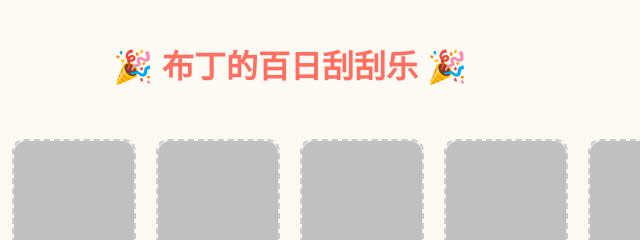
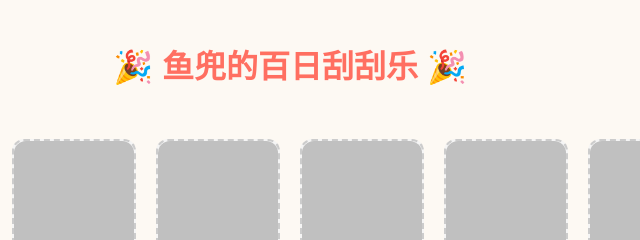
Before and after one commit to a214206231-hue/yudou, a plain HTML site: page index.html in a window 1280 px wide. Shown: the top 240 px of the page, 350-990 px from the left. Drawn offline with Linux system fonts and the light colour scheme.

Commit message:
Update index.html

```diff
--- a/index.html
+++ b/index.html
@@ -71,7 +71,7 @@
   </style>
 </head>
 <body>
-  <h1>🎉 布丁的百日刮刮乐 🎉</h1>
+  <h1>🎉 鱼兜的百日刮刮乐 🎉</h1>
   <div id="card-container"></div>
   <button onclick="renderCards()">🔄 重新洗牌</button>
 
```
